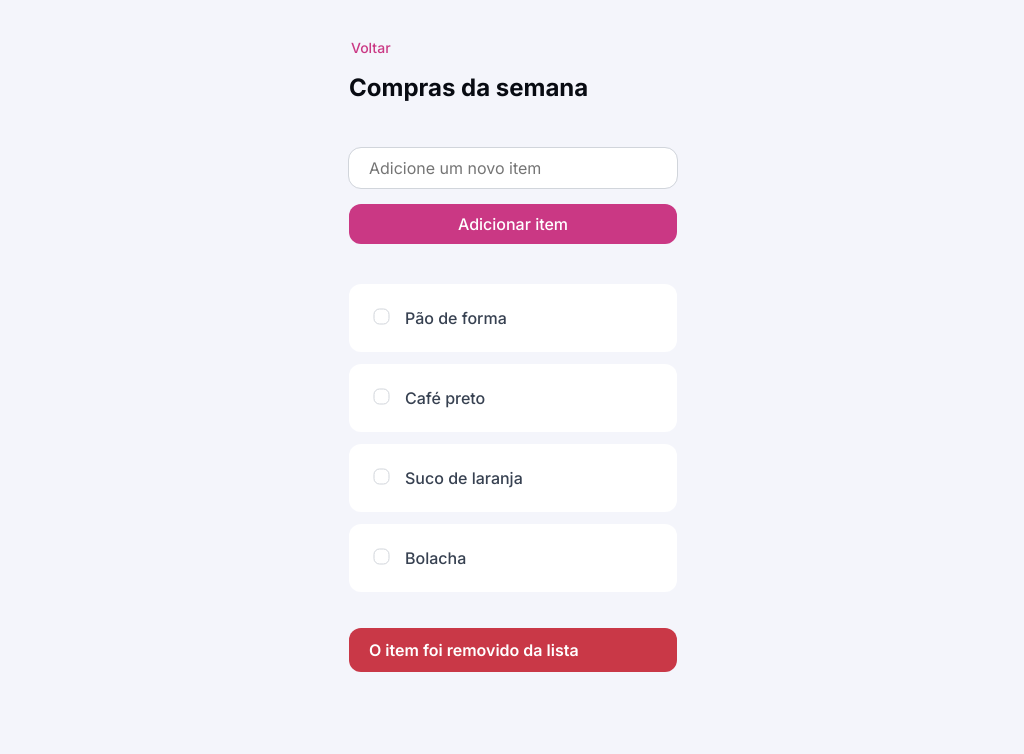
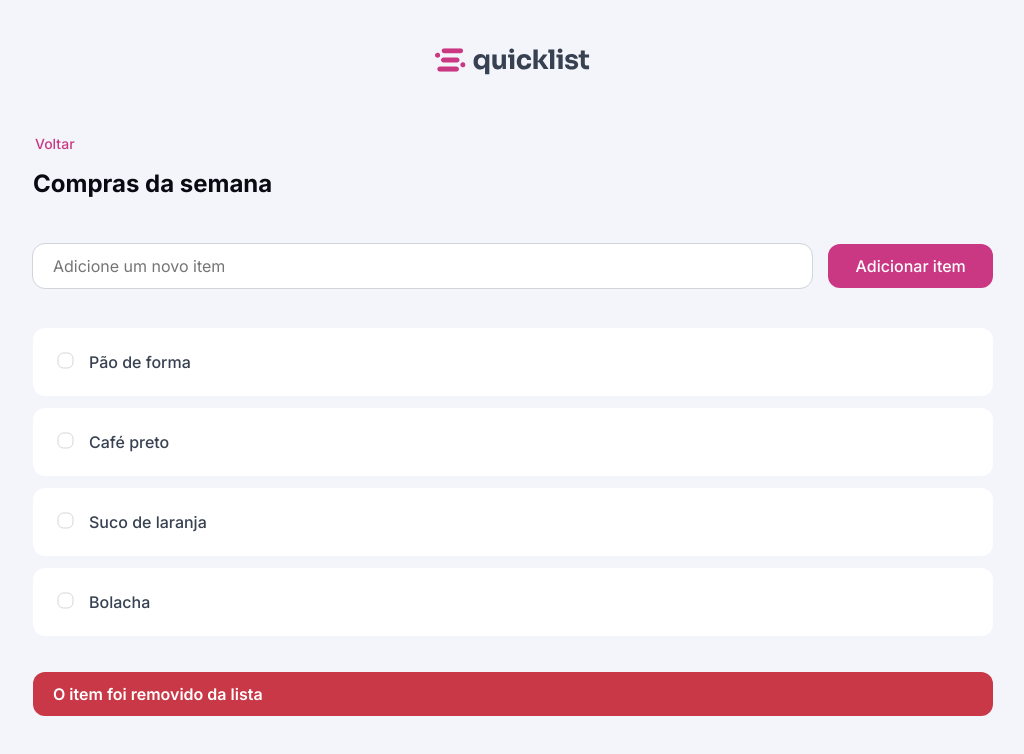
Before and after one commit to pduartesilva2005/lista-de-compras, a plain HTML site: page index.html in a window 1280 px wide. Shown: the whole page, without its empty margins (127-1151 px from the left). Drawn offline with Linux system fonts and the light colour scheme; a web font is replaced by a local one.

Commit message:
Adapt to the desktop

```diff
--- a/index.html
+++ b/index.html
@@ -19,6 +19,10 @@
   </head>
   <body>
     <div class="container">
+      <div class="logo">
+        <img src="./assets/logo.svg" alt="quicklist" class="desktop-only" />
+      </div>
+
       <a href="#"><i class="hgi hgi-stroke hgi-arrow-left-02"></i> Voltar </a>
 
       <h2>Compras da semana</h2>
@@ -85,7 +89,7 @@
           <span>O item foi removido da lista</span>
         </div>
 
-        <i class="hgi hgi-stroke hgi-cancel-01"></i>
+        <i class="hgi hgi-stroke hgi-cancel-01 close"></i>
       </div>
     </div>
   </body>
--- a/styles/global.css
+++ b/styles/global.css
@@ -46,3 +46,7 @@ a {
 ul[role="list"] {
   list-style: none;
 }
+
+.close {
+  cursor: pointer;
+}
--- a/styles/index.css
+++ b/styles/index.css
@@ -5,6 +5,17 @@
   max-width: 24.5rem;
   padding: 2.5rem 2rem;
   margin-inline: auto;
+
+  & .desktop-only {
+    display: none;
+  }
+
+  & .logo {
+    display: flex;
+    align-items: center;
+    justify-content: center;
+    margin-bottom: 3.5rem;
+  }
 
   & a {
     display: flex;
@@ -52,7 +63,7 @@
     & button {
       all: unset;
       background-color: var(--color-brand);
-      height: 2.5rem;
+      height: 2.75rem;
       padding-inline: 1.125rem;
       border-radius: 0.75rem;
       font: var(--paragraph);
@@ -153,3 +164,26 @@
     }
   }
 }
+
+@media (width >= 80em) {
+  .container {
+    max-width: 64rem;
+
+    & .desktop-only {
+      display: block;
+    }
+
+    & form {
+      flex-direction: row;
+
+      & button {
+        width: 10rem;
+      }
+
+      & input,
+      button {
+        height: 2.75rem;
+      }
+    }
+  }
+}
```
